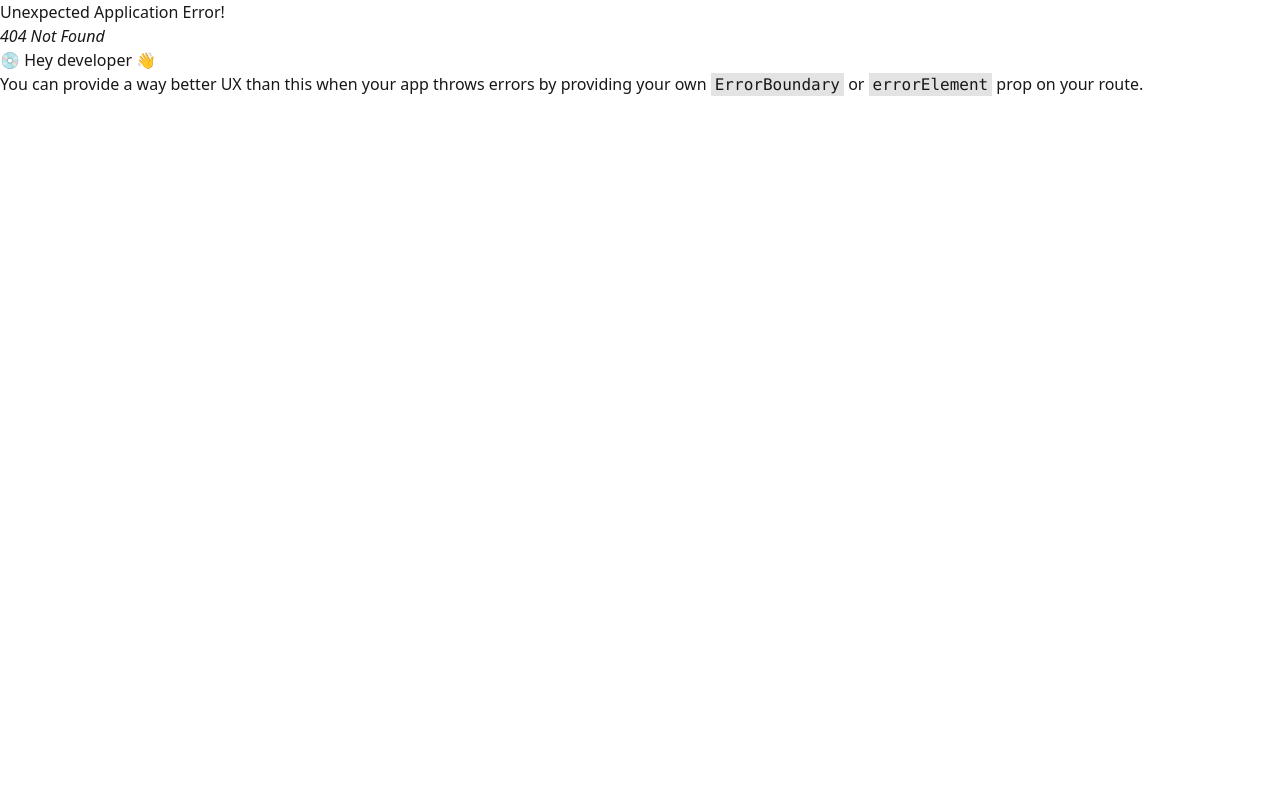
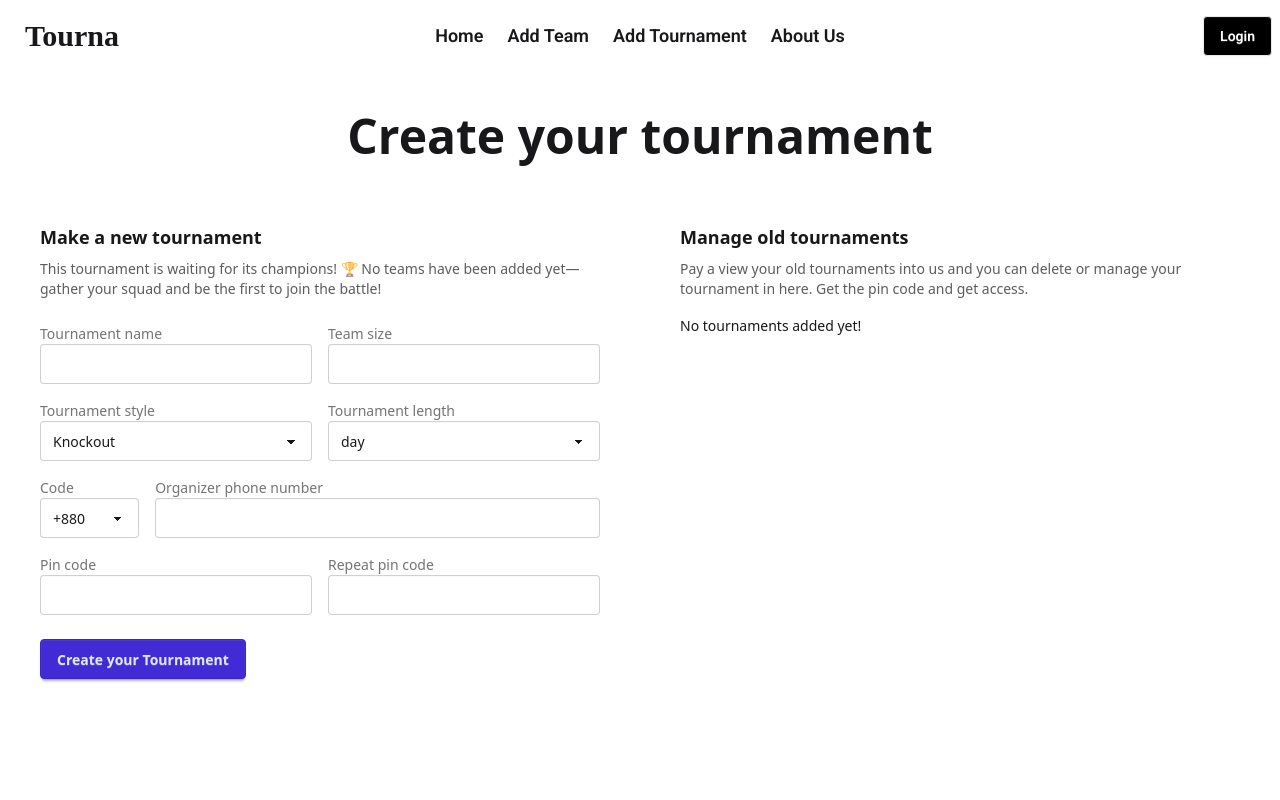
Before and after one commit to ii-shimul/project-tourna, a React (Vite) app: page /add-tournament in a window 1280 px wide. Before the commit this address had no page. Shown: the top 800 px of the page. Built offline with nearby package versions, Linux system fonts and the light colour scheme; a web font is replaced by a local one.

Commit message:
added add tournament page

```diff
--- a/src/pages/Tournament/Add.jsx
+++ b/src/pages/Tournament/Add.jsx
@@ -1,11 +1,234 @@
-import React from 'react';
+import React from "react";
+import { useForm } from "react-hook-form";
 
-const Add = () => {
+const styles = [
+  { label: "Knockout", value: "knockout" },
+  { label: "League", value: "league" },
+  { label: "Round Robin", value: "round_robin" },
+];
+
+const lengths = [
+  { label: "day", value: "day" },
+  { label: "week", value: "week" },
+  { label: "month", value: "month" },
+];
+
+const tournaments = [];
+
+export default function CreateTournamentPage() {
+  const { register, handleSubmit, reset, isSubmitting } = useForm();
+
+  const onSubmit = async (data) => {
+    console.log("Create tournament payload:", data);
+    reset();
+  };
+
   return (
-    <div>
-      Add Tournaments
-    </div>
+      <div className="container mx-auto px-4 py-10">
+        <h1 className="text-4xl md:text-5xl font-semibold text-center mb-10">
+          Create your tournament
+        </h1>
+
+        <div className="grid grid-cols-1 lg:grid-cols-2 gap-8">
+          <div>
+            <div className="card bg-white">
+              <div className="card-body">
+                <h2 className="card-title">Make a new tournament</h2>
+                <p className="text-sm opacity-70">
+                  This tournament is waiting for its champions! 🏆 No teams have
+                  been added yet—gather your squad and be the first to join the
+                  battle!
+                </p>
+
+                <form
+                  onSubmit={handleSubmit(onSubmit)}
+                  className="mt-4 space-y-4"
+                >
+                  <div className="grid grid-cols-1 md:grid-cols-2 gap-4">
+                    <label className="form-control w-full">
+                      <div className="label">
+                        <span className="label-text">Tournament name</span>
+                      </div>
+                      <input
+                        type="text"
+                        className={`input input-bordered w-full`}
+                        {...register("tournamentName", {
+                          required: "Name is required",
+                          minLength: 3,
+                        })}
+                      />
+                    </label>
+
+                    <label className="form-control w-full">
+                      <div className="label">
+                        <span className="label-text">Team size</span>
+                      </div>
+                      <input
+                        type="number"
+                        className={"input input-bordered w-full"}
+                        min={2}
+                        {...register("teamSize", {
+                          required: "Team size is required",
+                          valueAsNumber: true,
+                          min: { value: 2, message: "Minimum 2" },
+                        })}
+                      />
+                    </label>
+                  </div>
+
+                  <div className="grid grid-cols-1 md:grid-cols-2 gap-4">
+                    <label className="form-control w-full">
+                      <div className="label">
+                        <span className="label-text">Tournament style</span>
+                      </div>
+                      <select
+                        className="select select-bordered"
+                        {...register("style", { required: true })}
+                      >
+                        {styles.map((s) => (
+                          <option key={s.value} value={s.value}>
+                            {s.label}
+                          </option>
+                        ))}
+                      </select>
+                    </label>
+
+                    <label className="form-control w-full">
+                      <div className="label">
+                        <span className="label-text">Tournament length</span>
+                      </div>
+                      <select
+                        className="select select-bordered"
+                        {...register("length", { required: true })}
+                      >
+                        {lengths.map((l) => (
+                          <option key={l.value} value={l.value}>
+                            {l.label}
+                          </option>
+                        ))}
+                      </select>
+                    </label>
+                  </div>
+
+                  <div className="grid grid-cols-5 gap-2 md:gap-4">
+                    <label className="form-control col-span-2 sm:col-span-1">
+                      <div className="label">
+                        <span className="label-text">Code</span>
+                      </div>
+                      <select
+                        className="select select-bordered"
+                        {...register("phoneCountry")}
+                      >
+                        <option>+880</option>
+                        <option>+1</option>
+                        <option>+44</option>
+                        <option>+61</option>
+                      </select>
+                    </label>
+
+                    <label className="form-control col-span-3 sm:col-span-4">
+                      <div className="label">
+                        <span className="label-text">
+                          Organizer phone number
+                        </span>
+                      </div>
+                      <input
+                        type="tel"
+                        className={"input input-bordered w-full"}
+                        {...register("phoneNumber", {
+                          required: "Phone is required",
+                          minLength: { value: 6, message: "Too short" },
+                        })}
+                      />
+                    </label>
+                  </div>
+
+                  <div className="grid grid-cols-1 md:grid-cols-2 gap-4">
+                    <label className="form-control w-full">
+                      <div className="label">
+                        <span className="label-text">Pin code</span>
+                      </div>
+                      <input
+                        type="password"
+                        className={`input input-bordered w-full`}
+                        {...register("pin", {
+                          required: "Pin is required",
+                          minLength: { value: 4, message: "Min 4 digits" },
+                        })}
+                      />
+                    </label>
+                    <label className="form-control w-full">
+                      <div className="label">
+                        <span className="label-text">Repeat pin code</span>
+                      </div>
+                      <input
+                        type="password"
+                        className={`input input-bordered w-full`}
+                        {...register("pinRepeat", {
+                          required: "Please repeat the pin",
+                        })}
+                      />
+                    </label>
+                  </div>
+
+                  <div className="pt-2">
+                    <button
+                      className="btn btn-primary w-full md:w-auto"
+                      disabled={isSubmitting}
+                    >
+                      {isSubmitting ? "Creating..." : "Create your Tournament"}
+                    </button>
+                  </div>
+                </form>
+              </div>
+            </div>
+          </div>
+
+          <div>
+            <div className="card bg-white">
+              <div className="card-body">
+                <h2 className="card-title">Manage old tournaments</h2>
+                <p className="text-sm opacity-70">
+                  Pay a view your old tournaments into us and you can delete or
+                  manage your tournament in here. Get the pin code and get
+                  access.
+                </p>
+
+                <div className="space-y-3 mt-2">
+                  {tournaments.length ? (
+                    tournaments.map((t) => (
+                      <div
+                        key={t.id}
+                        className="grid grid-cols-3 gap-2 items-center"
+                      >
+                        <div className="col-span-2">
+                          <label className="form-control">
+                            <div className="label">
+                              <span className="label-text">
+                                Tournament name
+                              </span>
+                            </div>
+                            <input
+                              type="text"
+                              className="input input-bordered w-full"
+                              defaultValue={t.name}
+                              readOnly
+                            />
+                          </label>
+                        </div>
+                        <div className="text-right">
+                          <button className="btn btn-outline">Manage</button>
+                        </div>
+                      </div>
+                    ))
+                  ) : (
+                    <p>No tournaments added yet!</p>
+                  )}
+                </div>
+              </div>
+            </div>
+          </div>
+        </div>
+      </div>
   );
-};
-
-export default Add;
+}
```
Also changed, not shown: src/routes/router.jsx (+10 -0 lines).
